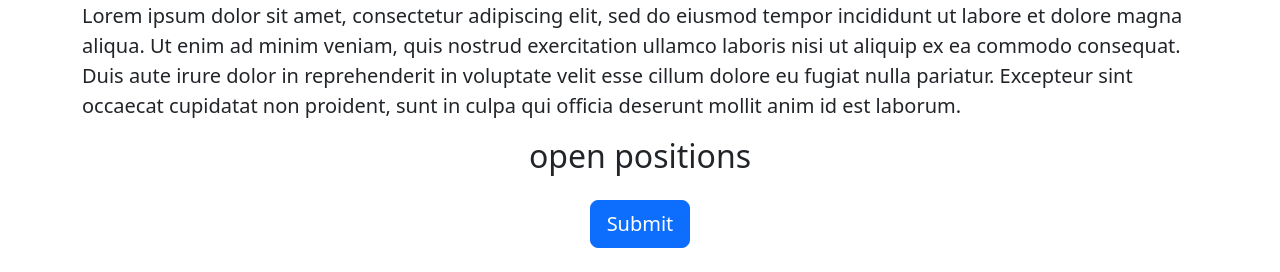
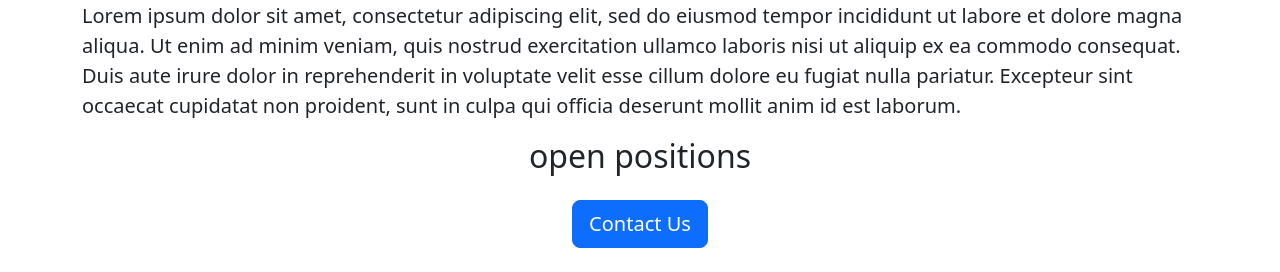
Before and after one commit to kalki30/jovin-career, a Flask app: page / in a window 1280 px wide. Shown: the part 893-1165 px from the top of the page. Before the commit the page ends 1141 px from the top, so only its background shows below. Run offline with Flask 3, Linux system fonts and the light colour scheme.

Commit message:
made some changes in home.html

```diff
--- a/templates/home.html
+++ b/templates/home.html
@@ -22,8 +22,8 @@
 
       <p class="lead">Lorem ipsum dolor sit amet, consectetur adipiscing elit, sed do eiusmod tempor incididunt ut labore et dolore magna aliqua. Ut enim ad minim veniam, quis nostrud exercitation ullamco laboris nisi ut aliquip ex ea commodo consequat. Duis aute irure dolor in reprehenderit in voluptate velit esse cillum dolore eu fugiat nulla pariatur. Excepteur sint occaecat cupidatat non proident, sunt in culpa qui officia deserunt mollit anim id est laborum.</p>
       <h2 class="text-center mt-0 mb-4">open positions</h2>
-      <div class=text-center>
-        <button class="btn btn-primary btn-lg "  >Submit</button>
+      <div class="text-center mb-4">
+        <button class="btn btn-primary btn-lg "  >Contact Us</button>
       </div>
 
     </div>
```
